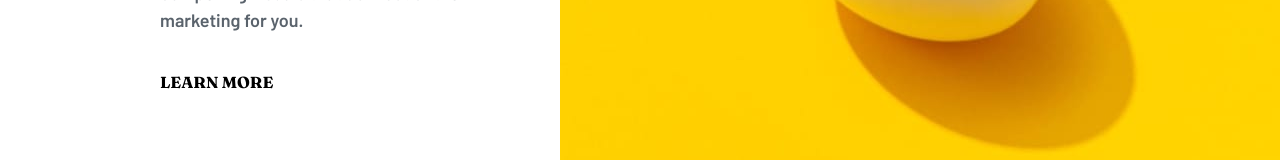
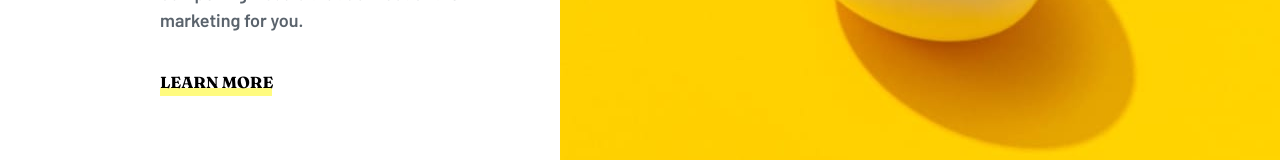
Before and after one commit to cheorodio/react-tailwind-landing-page, a React (Create React App) app: page / in a window 1280 px wide. Shown: the part 1083-1243 px from the top of the page. Built offline with nearby package versions, Linux system fonts and the light colour scheme.

Commit message:
Add before styling

```diff
--- a/src/components/Home.js
+++ b/src/components/Home.js
@@ -24,7 +24,7 @@ function Home() {
             grow fast. Engage your clients through compelling visuals that do
             most of the marketing for you.
           </p>
-          <a className="uppercase font-fraunces text-base after:content-['']">
+          <a className="uppercase font-fraunces relative before:absolute before:top-3/4 before:h-2 before:w-28 before:-z-10 before:bg-lightYellow">
             Learn more
           </a>
         </div>
```
